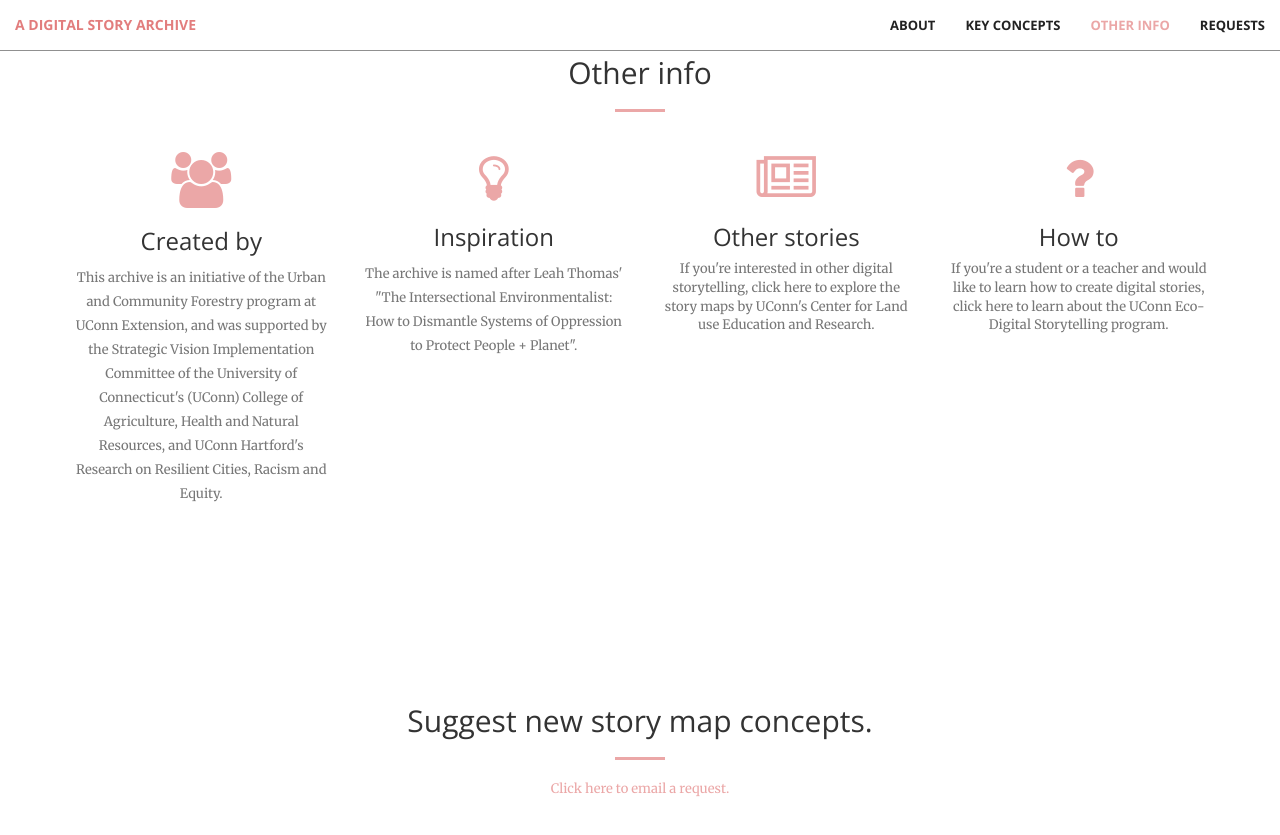
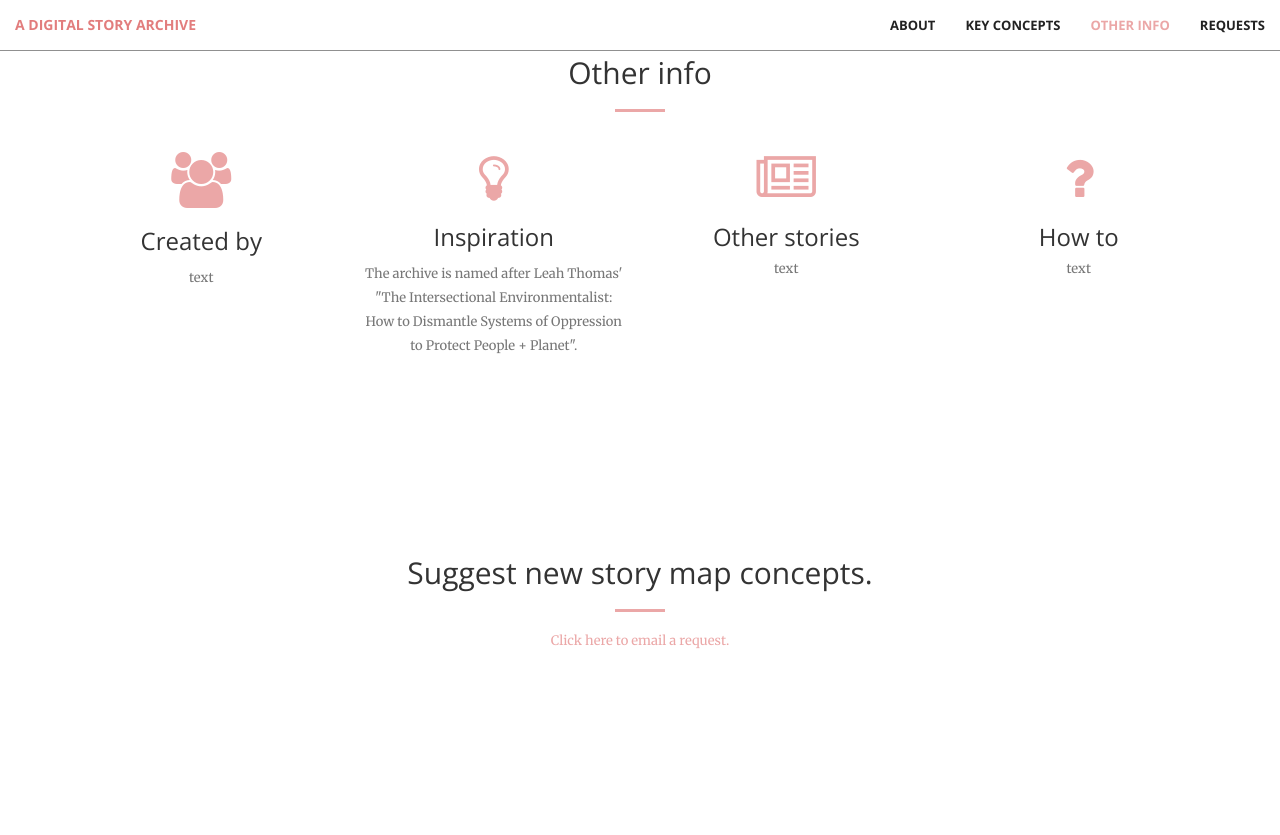
Before and after one commit to peopleandplanet/peopleandplanet.github.io, a Jekyll site: the page built from index.html, in a window 1280 px wide and 900 px high, scrolled down 2261 px. Shown: the top 835 px of the window. Built offline with Jekyll 4.4.1, drawn with Linux system fonts in a browser that asks for light colours; after the commit the page ends 3032 px from its top, so only the background shows below that.

Commit message:
Update services.html

```diff
--- a/_includes/services.html
+++ b/_includes/services.html
@@ -13,7 +13,7 @@
                 <div class="service-box">
                     <i class="fa fa-4x fa-users wow bounceIn text-primary" data-wow-delay=".2s"></i>
                     <h3>Created by</h3>
-                    <p class="text-muted" target="_blank"><font size="-1">This archive is an initiative of the Urban and Community Forestry program at UConn Extension, and was supported by the Strategic Vision Implementation Committee of the University of Connecticut's (UConn) College of Agriculture, Health and Natural Resources, and UConn Hartford's Research on Resilient Cities, Racism and Equity.</p>
+                    <p class="text-muted" target="_blank"><font size="-1">text</p>
                 </div>
             </div>
             <div class="col-lg-3 col-md-6 text-center">
@@ -27,14 +27,14 @@
                 <div class="service-box">
                     <i class="fa fa-4x fa-newspaper-o wow bounceIn text-primary" data-wow-delay=".1s"></i>
                     <h3>Other stories</h3>
-                    <a href="https://clear.uconn.edu/storymaps/" class="text-muted" target="_blank">If you're interested in other digital storytelling, click here to explore the story maps by UConn's Center for Land use Education and Research.</a>
+                    <a href="" class="text-muted" target="_blank">text</a>
                 </div>
             </div>
             <div class="col-lg-3 col-md-6 text-center">
                 <div class="service-box">
                     <i class="fa fa-4x fa-question wow bounceIn text-primary" data-wow-delay=".3s"></i>
                     <h3>How to</h3>
-                    <a href="https://nrca.uconn.edu/eds/" class="text-muted" target="_blank">If you're a student or a teacher and would like to learn how to create digital stories, click here to learn about the UConn Eco-Digital Storytelling program.</a>
+                    <a href="" class="text-muted" target="_blank">text</a>
                 </div>
             </div>
         </div>
```
